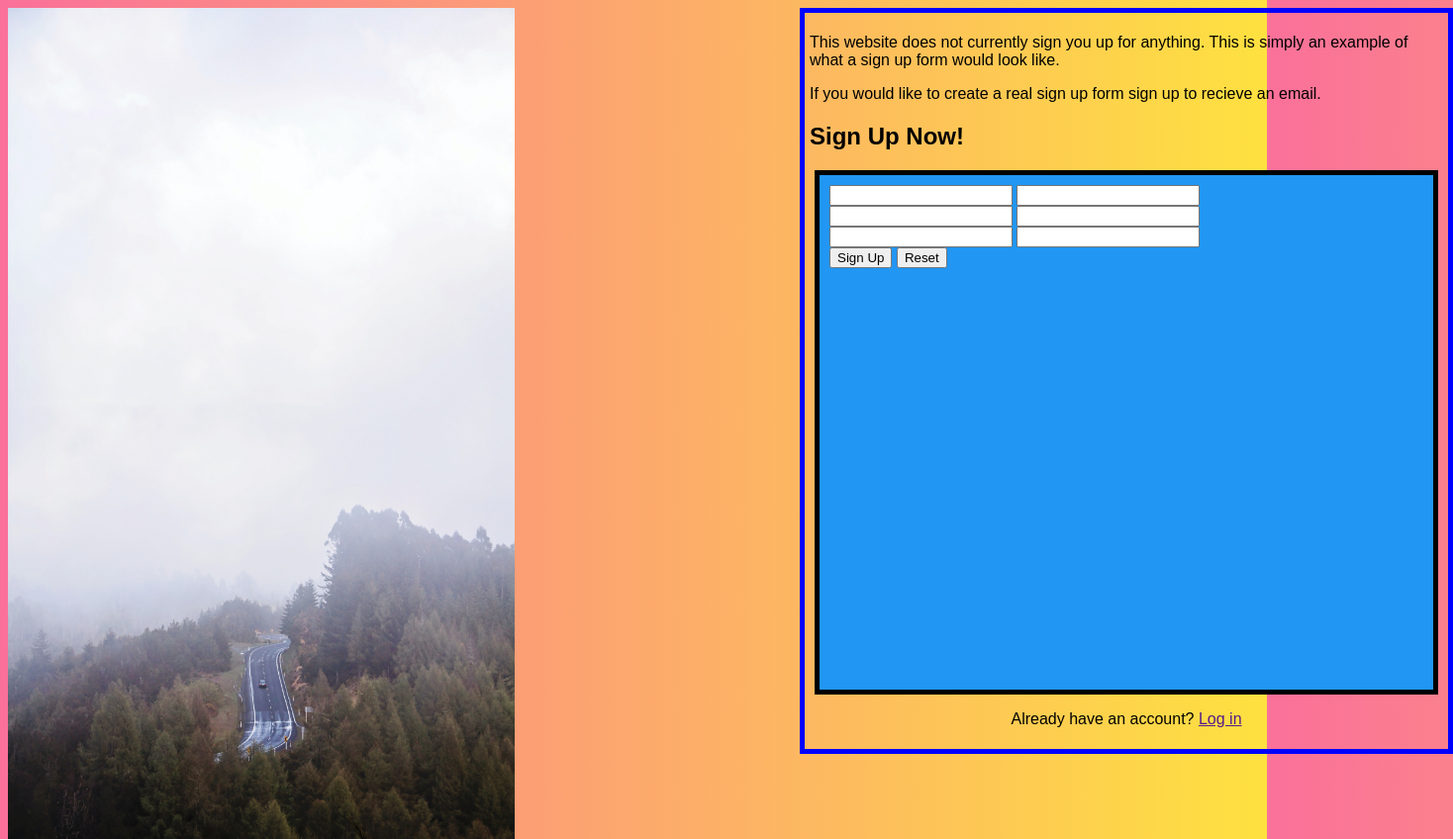
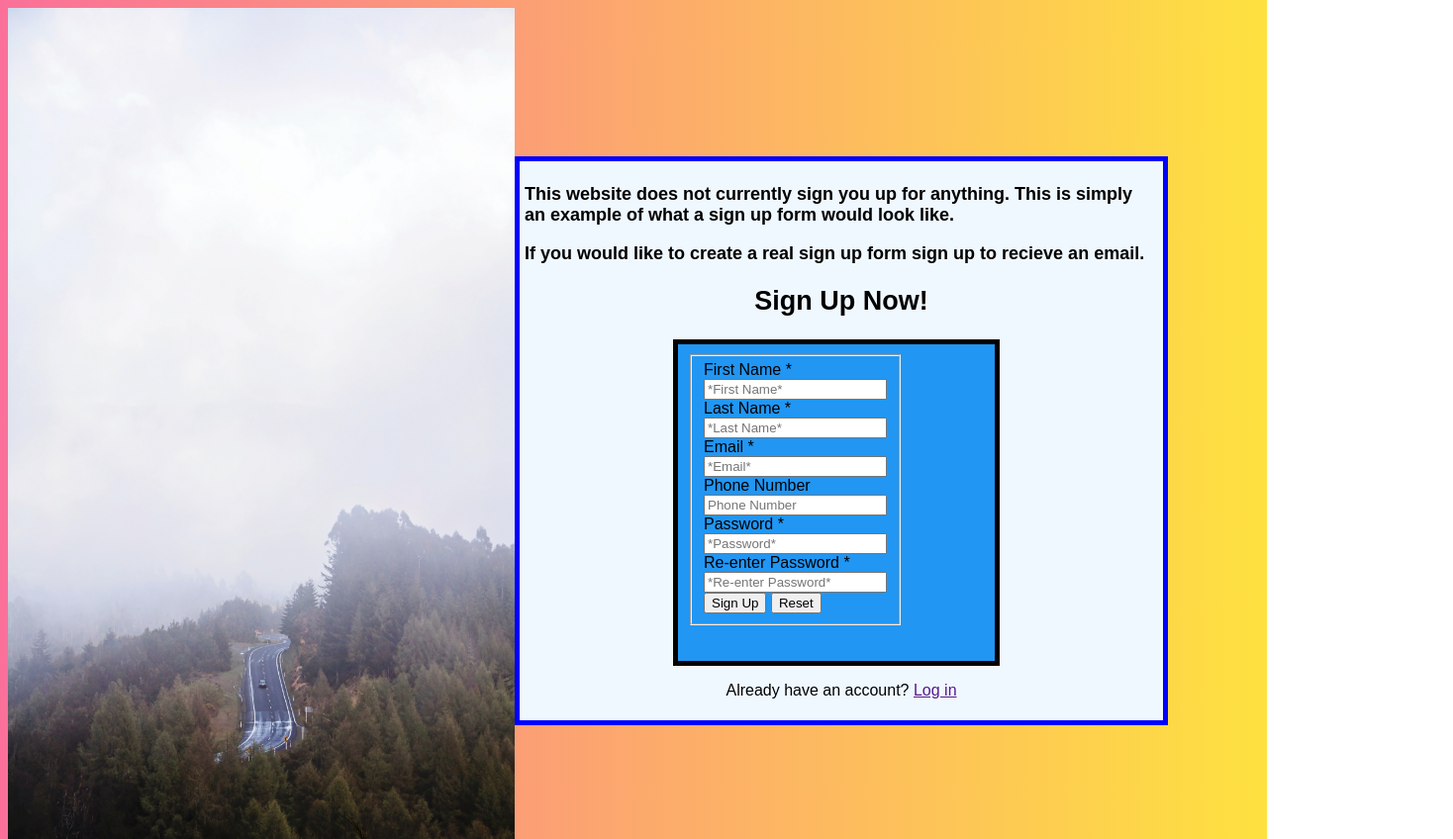
Before and after one commit to SylasB/Sign-Up-Form, a plain HTML site: page index.html in a window 1280 px wide. Shown: the whole page at 99% size, 1468 px wide, since content can reach past the window. Drawn offline with Linux system fonts and the light colour scheme.

Commit message:
Commit before making a branch to make some big CSS changes.

```diff
--- a/index.html
+++ b/index.html
@@ -9,16 +9,17 @@
     <title>Sign Up Now!</title>
 </head>
 <body>
+    <div class="content">
         <div class="photo">
             <img class="image" src="./images/foggyRoad.jpg" alt="A photo of a foggy mountain road." height="840px" width="800px" max-height="840px" max-width="600px">
         </div>
         <div class="contrast">
             <div class="headText">
                 <p>
-                This website does not currently sign you up for anything. This is simply an example of what a sign up form would look like.
+                    <strong>This website does not currently sign you up for anything. This is simply an example of what a sign up form would look like. </strong>
                 </p>
                 <p>
-                If you would like to create a real sign up form sign up to recieve an email.
+                <strong> If you would like to create a real sign up form sign up to recieve an email. </strong>
                 </p>
             </div>
             <div class="formContainer">
@@ -28,14 +29,22 @@
                 <div class="form">
                     <div class="inputs">
                         <form action="" method="post">
-                        <input type="text">
-                        <input type="text">
-                        <input type="email">
-                        <input type="number">
-                        <input type="password">
-                        <input type="password">
+                            <fieldset>
+                                <label for="First Name">First Name *</label>
+                                    <input type="text" id="firstName"  name="firstName" placeholder="*First Name*" required>
+                                <label for="lastName">Last Name *</label>
+                                    <input type="text" id="lastName" name="lastName" placeholder="*Last Name*" required>
+                                <label for="email">Email *</label>
+                                    <input type="email" id="email" name="email" placeholder="*Email*" required>
+                                <label for="phoneNumber">Phone Number </label>
+                                    <input type="number" id="phoneNumber" name="phoneNumber" placeholder="Phone Number">
+                                <label for="password">Password *</label>
+                                    <input type="password" id="password" name="password" placeholder="*Password*" required>
+                                <label for="reEnterPassword">Re-enter Password *</label>
+                                    <input type="password" id="reEnterPassword" name="reEnterPassword" placeholder="*Re-enter Password*" required>
                                 <button type="submit">Sign Up</button>
                                 <button type="reset">Reset</button>
+                            </fieldset>
                         </form>
                     </div>
                 </div>
@@ -46,5 +55,6 @@
                 </div>
             </div>
         </div>
+    </div>
 </body>
 </html>
--- a/styles.css
+++ b/styles.css
@@ -9,38 +9,59 @@ body {
 .image {
   position: absolute;
   width: 40%;
+  min-width: 500px;
+  min-height: 700px;
 }
 
 .contrast {
   border: 5px solid blue;
   padding: 5px;
-  margin-left: 800px;
+  position: absolute;
+  right: 0;
+  margin: 10px;
+  margin-top: 150px;
+  margin-right: 100px;
+  margin-left: 100px;
   width: 640px;
+  background-color: aliceblue;
 }
 
 .headText {
+  font-size: large;
 }
 
 .callToAction {
+  font-size: large;
+  text-align: center;
 }
 
 .form {
-  height: 500px;
-  width: 600px;
+  height: 300px;
+  width: 300px;
   margin: 5px;
+  margin-left: 150px;
 
   border: 5px solid black;
   align-self: center;
 
   display: grid;
-  grid-template-columns: auto auto auto auto;
-  grid-gap: 70px;
+  grid-template-columns: 1fr 1fr;
+  grid-template-rows: 1fr 1fr 1fr;
+  grid-gap: 1000px;
   background-color: #2196f3;
   padding: 10px;
 }
 
+:focus {
+  border: red 1px solid;
+}
+
+label {
+  color: black;
+}
+
 #inputs {
-  border: 2px solid red;
+  border: 5px solid red;
   height: 400px;
   width: auto;
 
```
Also changed, not shown: 1 other file. Lines whose indentation alone changed are shown as unchanged.
